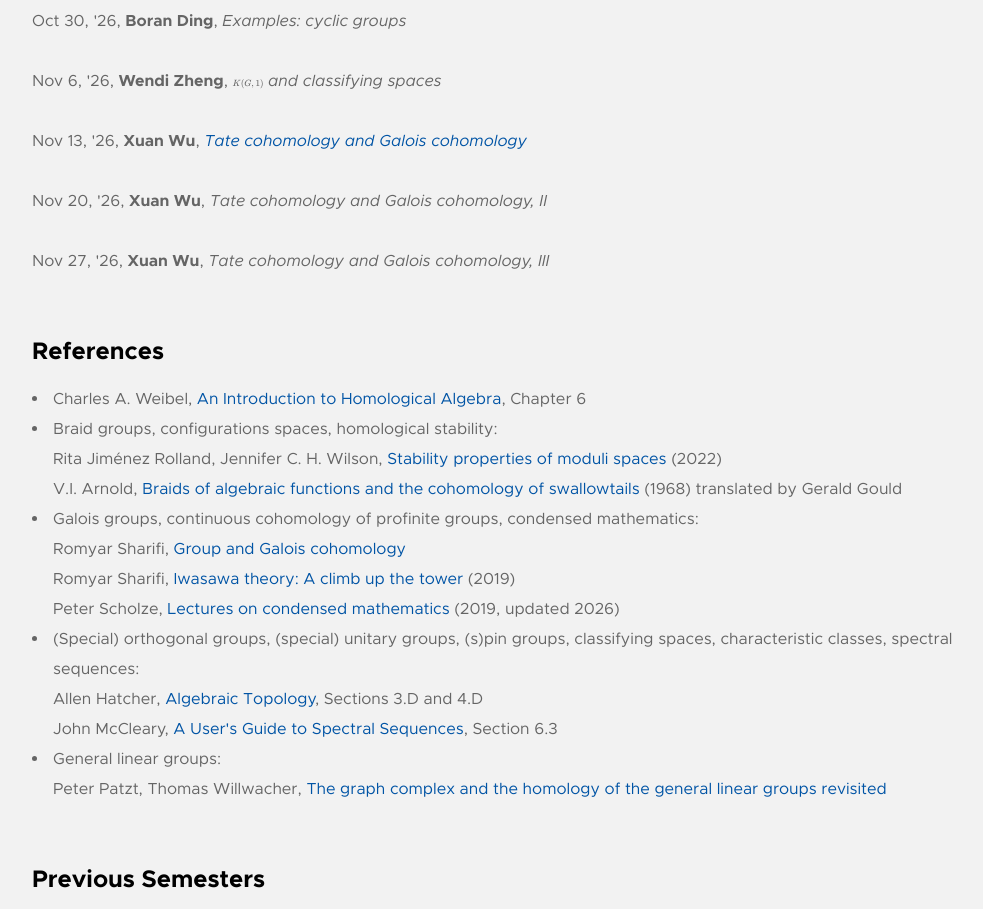
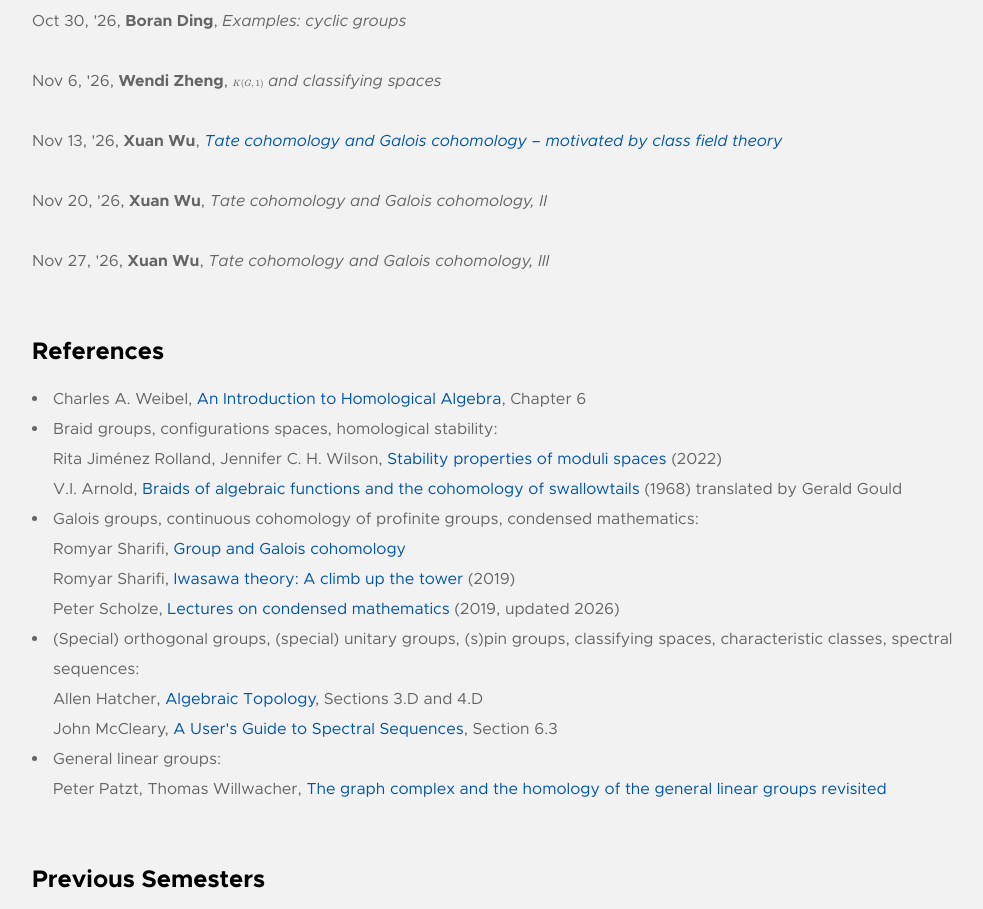
Before and after one commit to sustech-topology/sustech-topology.github.io, a plain HTML site: page undergrad/index.html in a window 1280 px wide. Shown: the part 1500-2409 px from the top of the page, without its empty margins (128-1111 px from the left). Drawn offline with nearby package versions, Linux system fonts and the light colour scheme.

Commit message:
Update index.html

```diff
--- a/undergrad/index.html
+++ b/undergrad/index.html
@@ -220,7 +220,7 @@
     Nov 13, '26,
     <b>Xuan Wu</b>,
     <a onclick="toggle_visibility('1');">
-        <i>Tate cohomology and Galois cohomology</i>
+        <i>Tate cohomology and Galois cohomology – motivated by class field theory</i>
     </a>
     <br />
     <div id="1" class="toshow" style="display:none">
```
